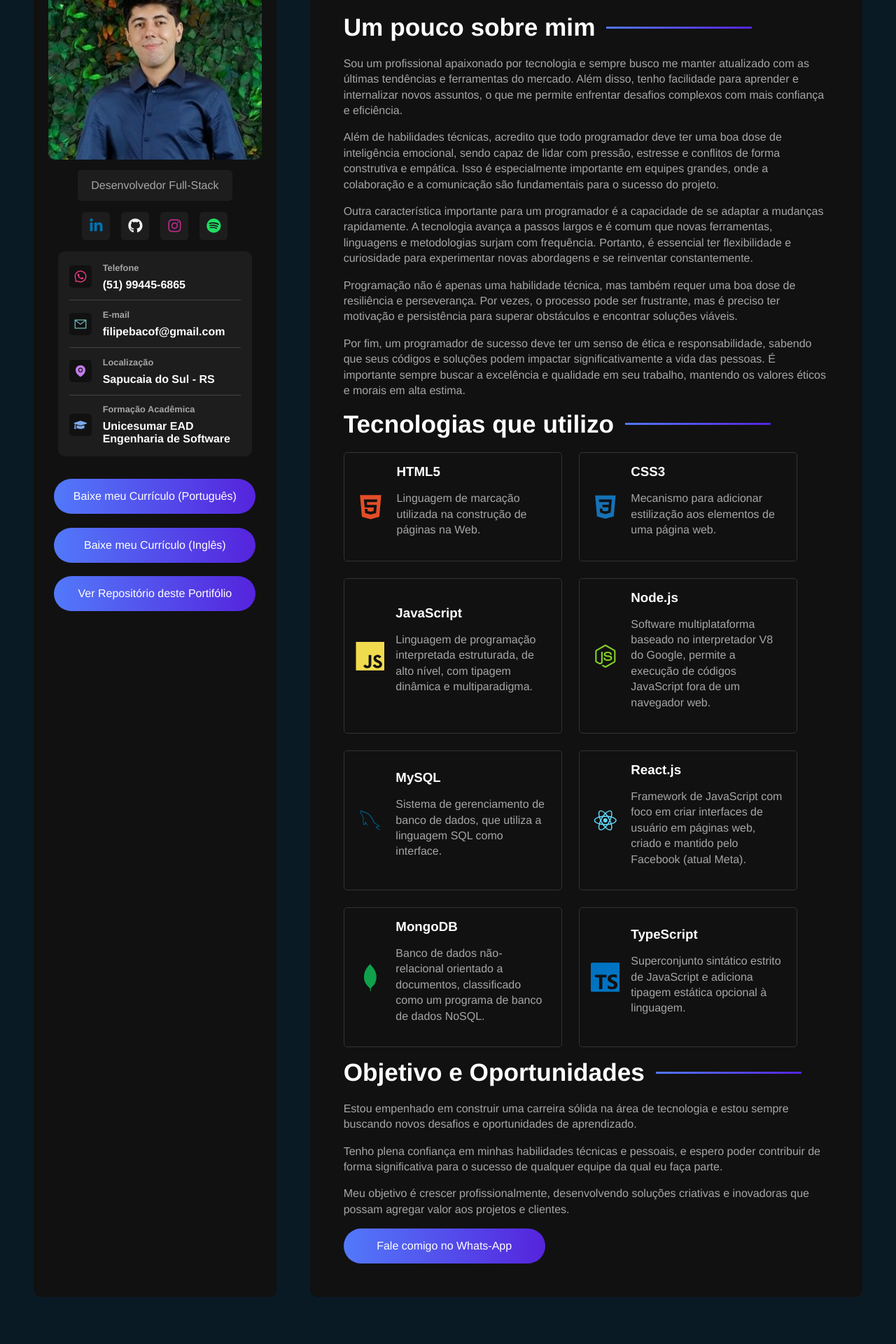
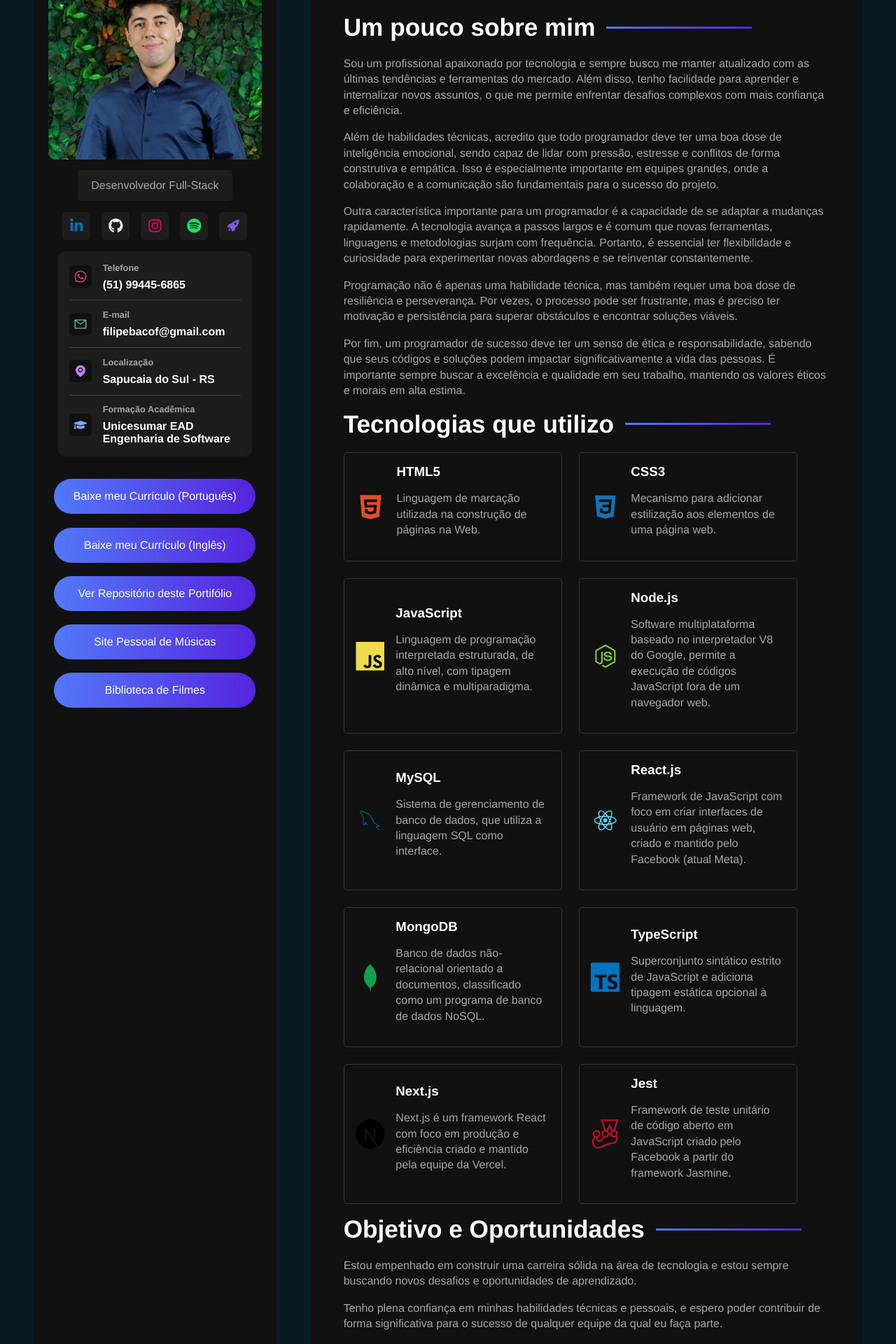
Before and after one commit to Filipe-Bacof/portifolio-filipe, a React (Vite) app: page / in a window 1280 px wide. Shown: the part 281-2201 px from the top of the page at 70% size. Built offline with nearby package versions, Linux system fonts and the light colour scheme.

Commit message:
several updates

```diff
--- a/src/components/Sidebar.jsx
+++ b/src/components/Sidebar.jsx
@@ -15,6 +15,8 @@ const Sidebar = () => {
         <a href="https://github.com/Filipe-Bacof/portifolio-filipe/raw/master/public/curriculo-filipe-bacof.pdf" target="_blank" className="btn">Baixe meu Currículo (Português)</a>
         <a href="https://github.com/Filipe-Bacof/portifolio-filipe/raw/master/public/resume-filipe-bacof.pdf" target="_blank" className="btn">Baixe meu Currículo (Inglês)</a>
         <a href="https://github.com/Filipe-Bacof/portifolio-filipe" target="_blank" className="btn">Ver Repositório deste Portifólio</a>
+        <a href="https://filipe-bacof.github.io/Musicas-Bacof/" target="_blank" className="btn">Site Pessoal de Músicas</a>
+        <a href="https://movies-lib-bacof.vercel.app/" target="_blank" className="btn">Biblioteca de Filmes</a>
     </aside>
   )
 }
--- a/src/components/SocialNetworks.jsx
+++ b/src/components/SocialNetworks.jsx
@@ -1,4 +1,5 @@
 import { FaLinkedinIn, FaGithub, FaInstagram, FaSpotify } from 'react-icons/fa'
+import { IoIosRocket } from 'react-icons/io'
 
 import "../styles/components/socialnetworks.sass"
 
@@ -7,6 +8,7 @@ const socialNetworks = [
     { name: "github", icon: <FaGithub />, link: "https://github.com/Filipe-Bacof" },
     { name: "instagram", icon: <FaInstagram />, link: "https://www.instagram.com/filipe.bacof/" },
     { name: "spotify", icon: <FaSpotify />, link: "https://open.spotify.com/user/8k3a5mqfxtf78erfftdjjp03e" },
+    { name: "rocketseat", icon: <IoIosRocket />, link: "https://app.rocketseat.com.br/me/filipe-bacof" },
 ];
 
 const SocialNetworks = () => {
--- a/src/components/TechnologiesContainer.jsx
+++ b/src/components/TechnologiesContainer.jsx
@@ -25,8 +25,8 @@ const technologies = [
     { id: "react", name: "React.js", icon: <DiReact />, text: "Framework de JavaScript com foco em criar interfaces de usuário em páginas web, criado e mantido pelo Facebook (atual Meta)." },
     { id: "mongodb", name: "MongoDB", icon: <DiMongodb />, text: "Banco de dados não-relacional orientado a documentos, classificado como um programa de banco de dados NoSQL." },
     { id: "typescript", name: "TypeScript", icon: <SiTypescript />, text: "Superconjunto sintático estrito de JavaScript e adiciona tipagem estática opcional à linguagem." },
-    // { id: "nextjs", name: "Next.js", icon: <SiNextdotjs />, text: "Next.js é um framework React com foco em produção e eficiência criado e mantido pela equipe da Vercel." },
-    // { id: "jest", name: "Jest", icon: <SiJest />, text: "Framework de teste unitário de código aberto em JavaScript criado pelo Facebook a partir do framework Jasmine." },
+    { id: "nextjs", name: "Next.js", icon: <SiNextdotjs />, text: "Next.js é um framework React com foco em produção e eficiência criado e mantido pela equipe da Vercel." },
+    { id: "jest", name: "Jest", icon: <SiJest />, text: "Framework de teste unitário de código aberto em JavaScript criado pelo Facebook a partir do framework Jasmine." },
 ]
 
 const TechnologiesContainer = () => {
--- a/src/styles/components/socialnetworks.sass
+++ b/src/styles/components/socialnetworks.sass
@@ -21,10 +21,13 @@
         color: #f0f0f0
 
     #instagram
-        color: #bc2a8d
+        color: #EB0171
 
     #spotify
         color: #1FDF64
+
+    #rocketseat
+        color: #8257E6
 
     :hover
         background: variables.$gradient
--- a/src/styles/components/technologiescontainer.sass
+++ b/src/styles/components/technologiescontainer.sass
@@ -70,7 +70,7 @@
 
         #nextjs
             svg
-                color: #000
+                color: #000000
 
         #jest
             svg
```
